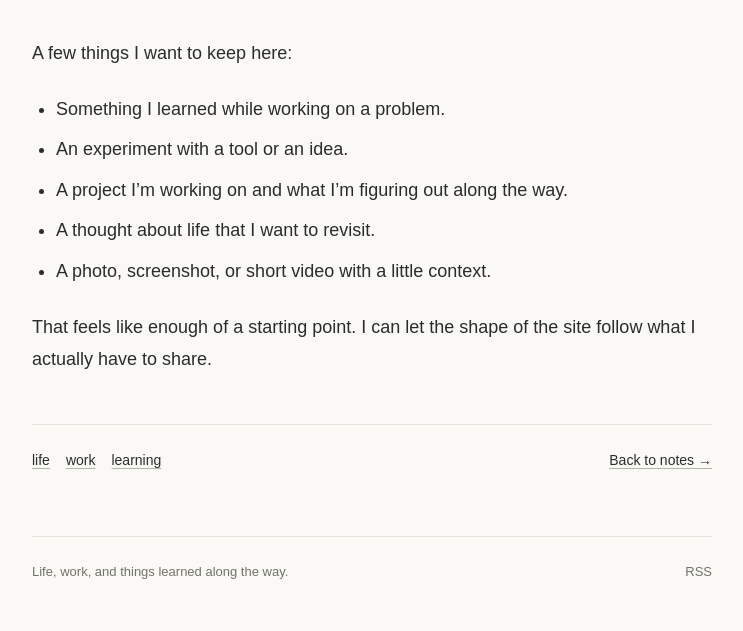
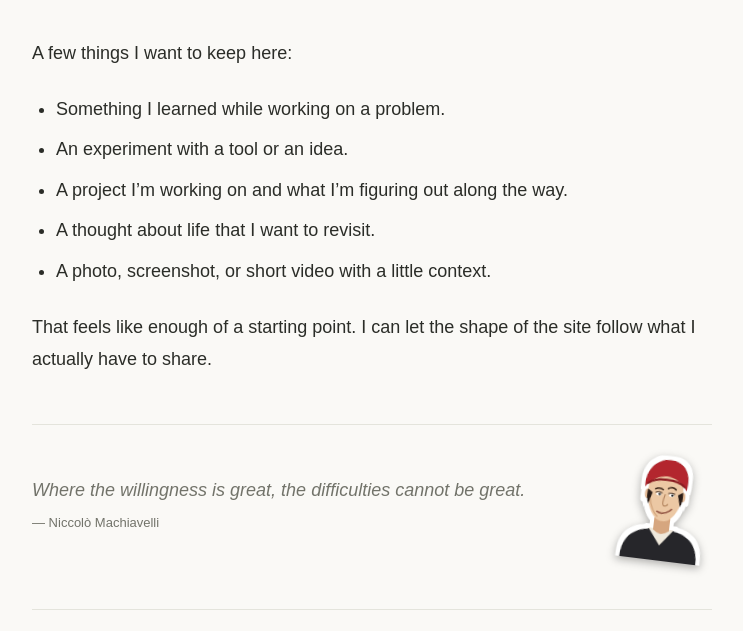
Before and after one commit to pawanajjark/personal-site, an Astro site: page /notes/what-belongs-here in a window 1280 px wide. Shown: the part 304-935 px from the top of the page, without its empty margins (268-1011 px from the left). Built offline with nearby package versions, Linux system fonts and the light colour scheme; Astro itself is replaced by a stand-in of ours.

Commit message:
Add a closing Machiavelli quote and sticker to every post
Co-Authored-By: Claude Sonnet 5.5 <noreply@anthropic.com>

```diff
--- /dev/null
+++ b/src/components/MachiavelliSticker.astro
@@ -0,0 +1,31 @@
+---
+// Hand-drawn die-cut sticker: red berretta, raised brow, thin smirk.
+---
+<svg class="sticker" viewBox="0 0 120 140" role="img" aria-label="Sticker of Niccolò Machiavelli in a red cap, with a raised eyebrow and a small smirk" xmlns="http://www.w3.org/2000/svg">
+  <defs>
+    <filter id="die-cut" x="-20%" y="-20%" width="140%" height="140%">
+      <feMorphology in="SourceAlpha" operator="dilate" radius="4.5" result="grow" />
+      <feFlood flood-color="#fff" /><feComposite in2="grow" operator="in" result="edge" />
+      <feMerge><feMergeNode in="edge" /><feMergeNode in="SourceGraphic" /></feMerge>
+    </filter>
+  </defs>
+  <g filter="url(#die-cut)">
+    <path d="M12 140 C12 108 34 100 60 100 C86 100 108 108 108 140 Z" fill="#26262b" />
+    <path d="M44 100 L60 121 L76 100 Z" fill="#efe9dc" />
+    <path d="M50 86 L50 102 Q60 111 70 102 L70 86 Z" fill="#d6a67f" />
+    <ellipse cx="38" cy="58" rx="3.5" ry="6" fill="#e3b994" /><ellipse cx="82" cy="58" rx="3.5" ry="6" fill="#e3b994" />
+    <path d="M38 52 C38 34 48 24 60 24 C72 24 82 34 82 52 C82 66 78 80 68 88 C64 91 56 91 52 88 C42 80 38 66 38 52 Z" fill="#ecc8a4" />
+    <path d="M38 52 C37 62 38 66 40 71 L44 56 Z M82 52 C83 62 82 66 80 71 L76 56 Z" fill="#2a1d17" />
+    <path d="M34 50 C31 30 44 13 62 13 C80 13 91 28 86 50 C80 40 70 34 60 34 C50 34 40 40 34 50 Z" fill="#b3262d" />
+    <path d="M37 45 C46 36 74 36 83 45" fill="none" stroke="#8a1c22" stroke-width="3" stroke-linecap="round" />
+    <g fill="#fff"><ellipse cx="52" cy="57" rx="3.4" ry="2.1" /><ellipse cx="68" cy="57" rx="3.4" ry="2.1" /></g>
+    <g fill="#222"><circle cx="53" cy="57" r="1.5" /><circle cx="69" cy="57" r="1.5" /></g>
+    <g fill="none" stroke="#3a2519" stroke-width="1.8" stroke-linecap="round">
+      <path d="M47 51 Q52 48.5 57 51" /><path d="M63 49 Q68 45 73 49.5" />
+      <path d="M48 55 Q52 53 56 55" stroke-width="1.1" /><path d="M64 55 Q68 53 72 55" stroke-width="1.1" />
+    </g>
+    <path d="M60 57 C58 64 57 68 59 70.5 C61 72 63.5 70.5 64.5 69" fill="none" stroke="#b58660" stroke-width="1.5" stroke-linecap="round" />
+    <path d="M52 79 Q60 83 68 76.5 M68 76.5 L70 74.5" fill="none" stroke="#8a4a3a" stroke-width="1.8" stroke-linecap="round" />
+    <path d="M42 64 C44 74 48 81 53 85" fill="none" stroke="#c9996f" stroke-width="1.6" stroke-linecap="round" opacity=".7" />
+  </g>
+</svg>
--- a/src/content.config.ts
+++ b/src/content.config.ts
@@ -10,6 +10,7 @@ const posts = defineCollection({
     date: z.coerce.date(),
     kind: z.enum(['writing', 'note']),
     tags: z.array(z.string().regex(/^[a-z0-9]+(?:-[a-z0-9]+)*$/)).default([]),
+    quote: z.object({ text: z.string(), author: z.string() }),
     draft: z.boolean().default(false),
   }),
 });
--- a/src/content/posts/i-have-the-money-now.mdx
+++ b/src/content/posts/i-have-the-money-now.mdx
@@ -3,6 +3,9 @@ title: I Have the Money Now
 description: I bought three Hot Wheels at Hamleys. What stayed with me was the freedom to buy them with my own money.
 date: 2026-11-21
 kind: writing
+quote:
+  text: "Everyone sees what you appear to be, few experience what you really are."
+  author: Niccolò Machiavelli
 tags: [life, hot-wheels, photography]
 ---
 
--- a/src/content/posts/starting-here.md
+++ b/src/content/posts/starting-here.md
@@ -3,6 +3,9 @@ title: Starting here
 description: A place for life, work, and things I’m learning.
 date: 2026-11-01
 kind: writing
+quote:
+  text: "Whosoever desires constant success must change his conduct with the times."
+  author: Niccolò Machiavelli
 tags: [life, learning]
 ---
 
--- a/src/content/posts/what-belongs-here.md
+++ b/src/content/posts/what-belongs-here.md
@@ -3,6 +3,9 @@ title: What belongs here
 description: A few things I want to make room for on this site.
 date: 2026-11-01
 kind: note
+quote:
+  text: "Where the willingness is great, the difficulties cannot be great."
+  author: Niccolò Machiavelli
 tags: [life, work, learning]
 ---
 
--- a/src/layouts/Post.astro
+++ b/src/layouts/Post.astro
@@ -1,6 +1,7 @@
 ---
 import Base from './Base.astro';
 import HotWheelsCollection from '../components/HotWheelsCollection.astro';
+import MachiavelliSticker from '../components/MachiavelliSticker.astro';
 import { formatDate, readingTime, type Post } from '../lib/posts';
 interface Props { post: Post }
 const { post } = Astro.props;
@@ -16,6 +17,10 @@ const listing = post.data.kind === 'note' ? '/notes/' : '/writing/';
     </header>
     {post.id === 'i-have-the-money-now' && <HotWheelsCollection />}
     <div class="prose"><slot /></div>
+    <div class="post-quote-row">
+      <blockquote class="post-quote"><p>{post.data.quote.text}</p><footer>— {post.data.quote.author}</footer></blockquote>
+      {post.data.quote.author === 'Niccolò Machiavelli' && <MachiavelliSticker />}
+    </div>
     <footer class="post-footer">
       {post.data.tags.length > 0 && <ul class="post-tags" aria-label="Topics">{post.data.tags.map(tag => <li><a href={`/topics/${tag}/`}>{tag}</a></li>)}</ul>}
       <a href={listing}>Back to {label.toLowerCase()} <span aria-hidden="true">→</span></a>
@@ -25,4 +30,9 @@ const listing = post.data.kind === 'note' ? '/notes/' : '/writing/';
 
 <style>
   .post-article { position: relative; }
+  .post-quote-row { display: flex; align-items: center; justify-content: space-between; gap: 24px; margin-top: 48px; padding-top: 24px; border-top: 1px solid var(--line); }
+  .post-quote-row :global(.sticker) { flex: none; width: 96px; transform: rotate(7deg); filter: drop-shadow(0 3px 4px rgb(0 0 0 / .3)); }
+  .post-quote { margin: 0; color: var(--muted); }
+  .post-quote p { margin: 0; font-size: 18px; font-style: italic; line-height: 1.5; }
+  .post-quote footer { margin-top: 8px; font-size: 13px; }
 </style>
```
